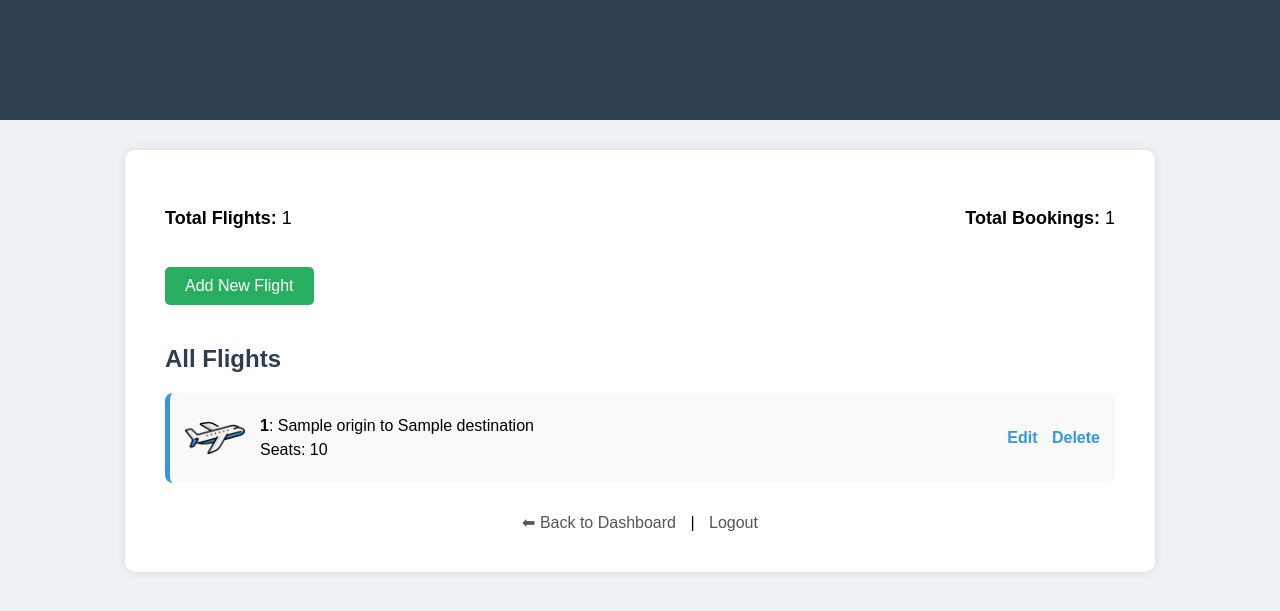
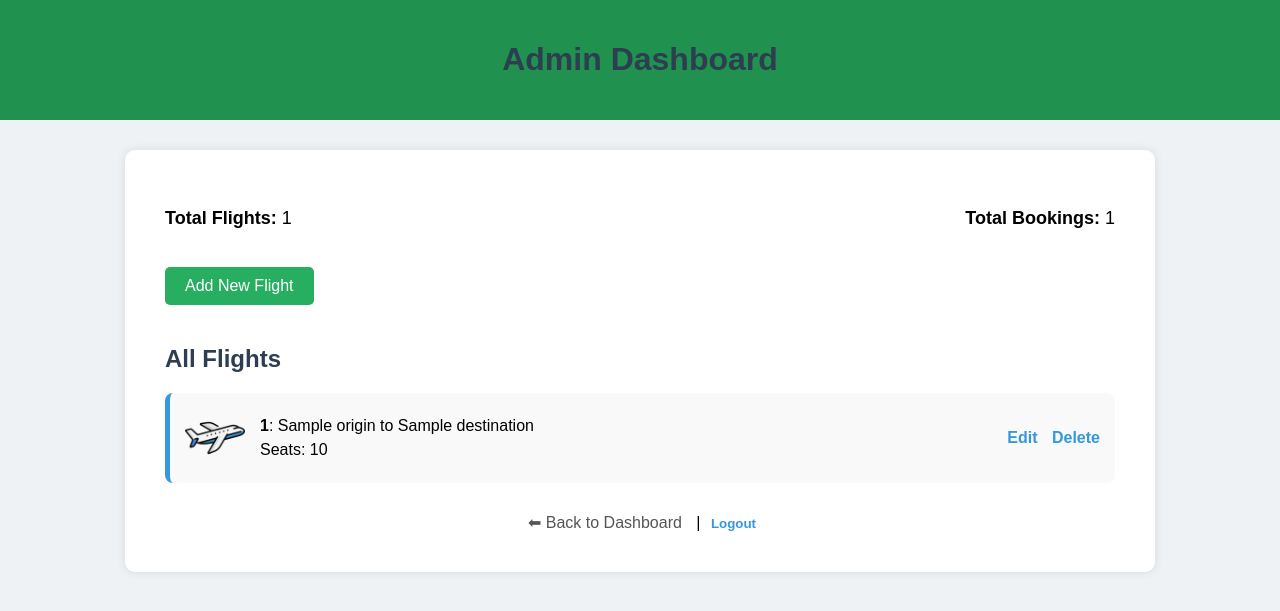
Before and after one commit to Femi-coder/airline_sales_system, a Django app: template accounts/templates/accounts/admin_dashboard.html in a window 1280 px wide. Shown: the top 611 px of the page. Run offline with Django 5.2, Linux system fonts and the light colour scheme; the template is opened without the code that fills it: most values are stand-ins (such as "Sample title", 1, 10 or a date in 2020).

Commit message:
logout works for admin

```diff
--- a/accounts/templates/accounts/admin_dashboard.html
+++ b/accounts/templates/accounts/admin_dashboard.html
@@ -13,7 +13,7 @@
         }
 
         header {
-            background-color: #2c3e50;
+            background-color: #219150;
             color: white;
             padding: 20px;
             text-align: center;
@@ -151,7 +151,10 @@
 
         <div class="nav-links">
             <a href="{% url 'dashboard' %}">⬅ Back to Dashboard</a> |
-            <a href="{% url 'logout' %}">Logout</a>
+            <form method="POST" action="{% url 'logout' %}" style="display:inline;">
+                {% csrf_token %}
+                <button type="submit" style="background:none; border:none; color:#3498db; font-weight:bold; cursor:pointer;">Logout</button>
+            </form>
         </div>
     </div>
 </body>
```
Also changed, not shown: db.sqlite3.
